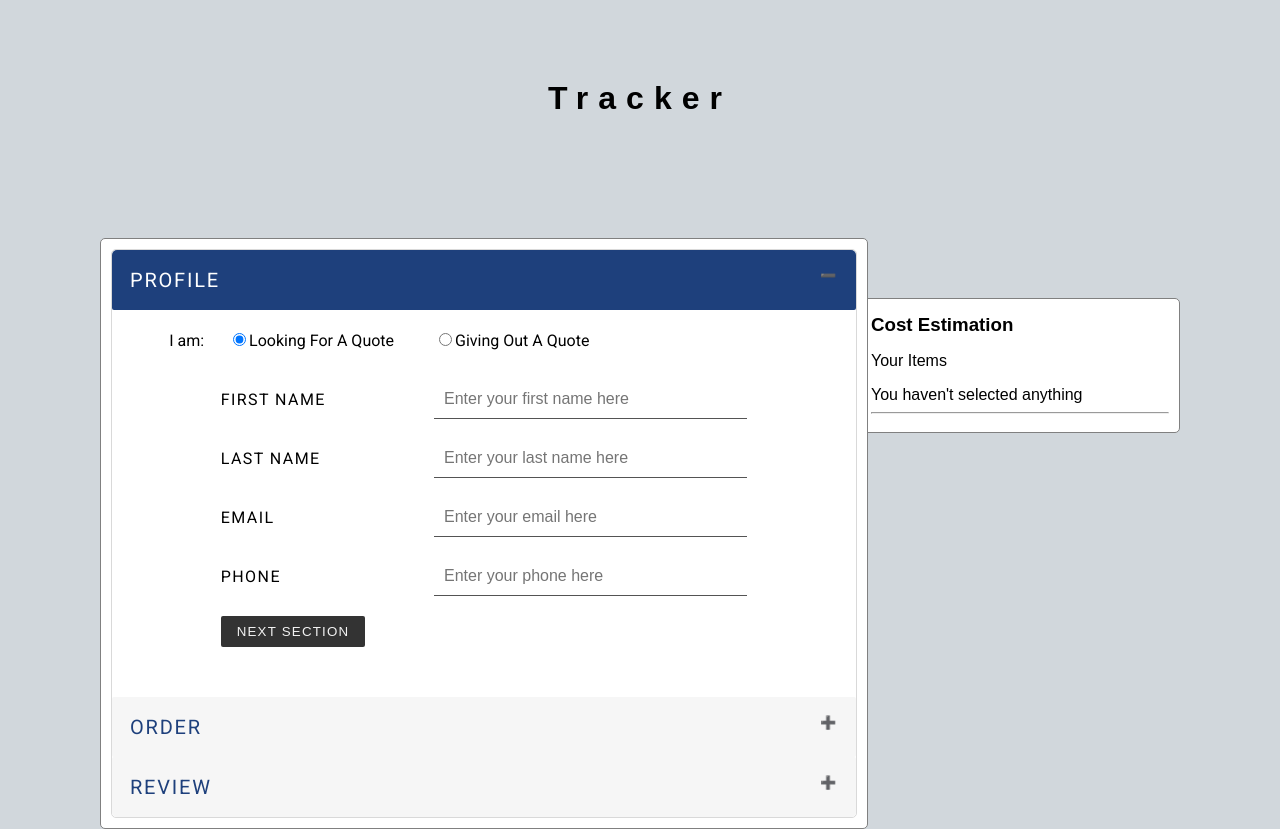
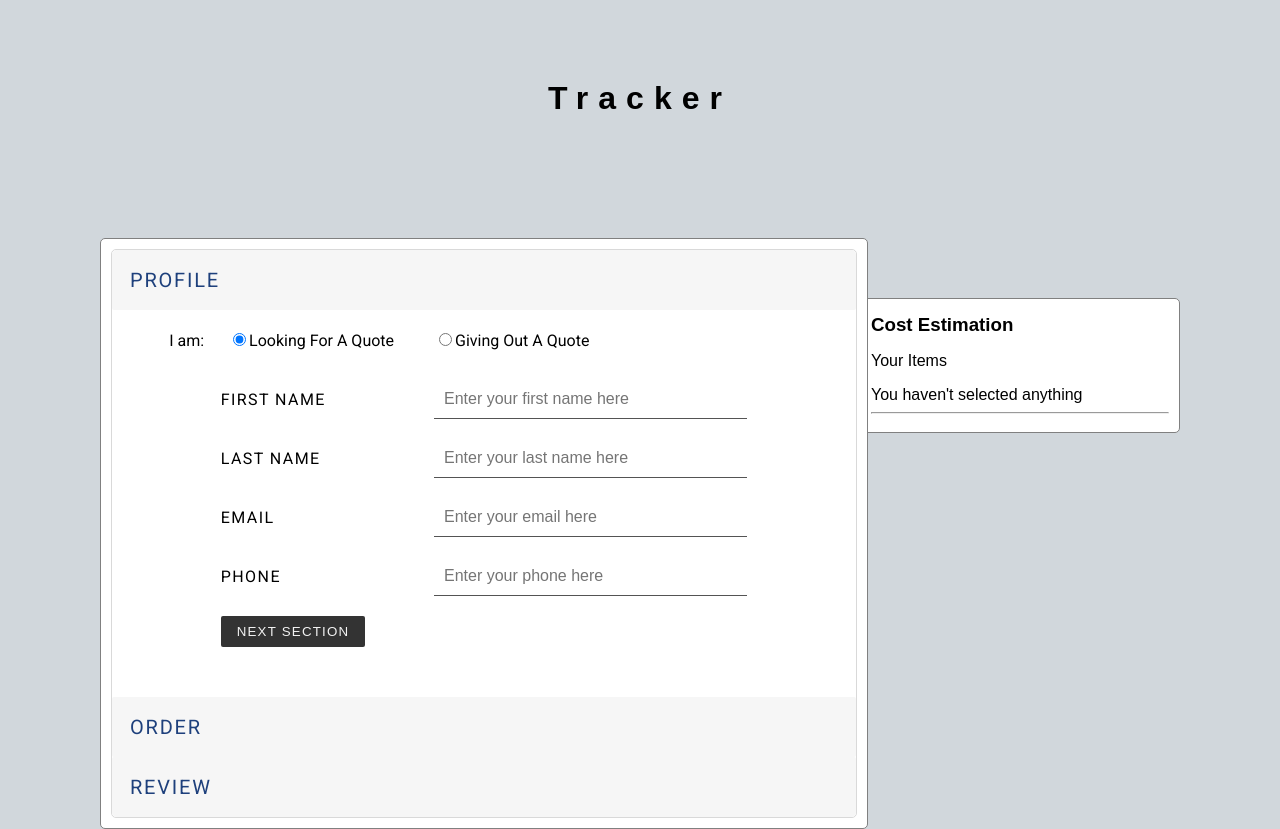
Before and after one commit to jennypoon/react_form, a React (Create React App) app: page / in a window 1280 px wide. Built offline with nearby package versions, Linux system fonts and the light colour scheme.

Commit message:
removed + signs in title

```diff
--- a/src/App.scss
+++ b/src/App.scss
@@ -202,7 +202,7 @@ button {
   transition: 0.4s;
 }
 
-.accordion-item .title:after {
+/*.accordion-item .title:after {
   content: '\2795';
   font-size: 13px;
   color: $main-blue;
@@ -221,7 +221,7 @@ button {
   color: #FFF;
   float: right;
   margin-left: 5px;
-}
+}*/
 
 .accordion-item .panel {
   max-height: 0;
```
